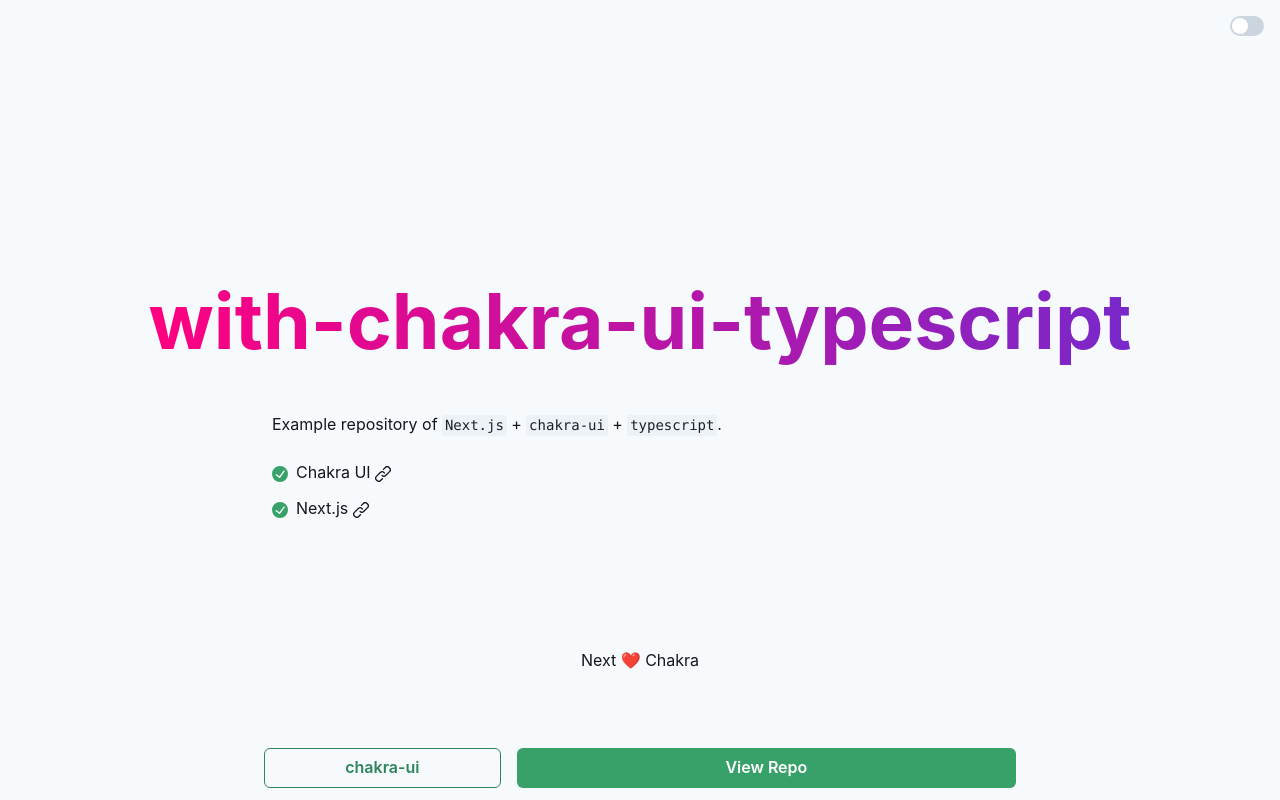
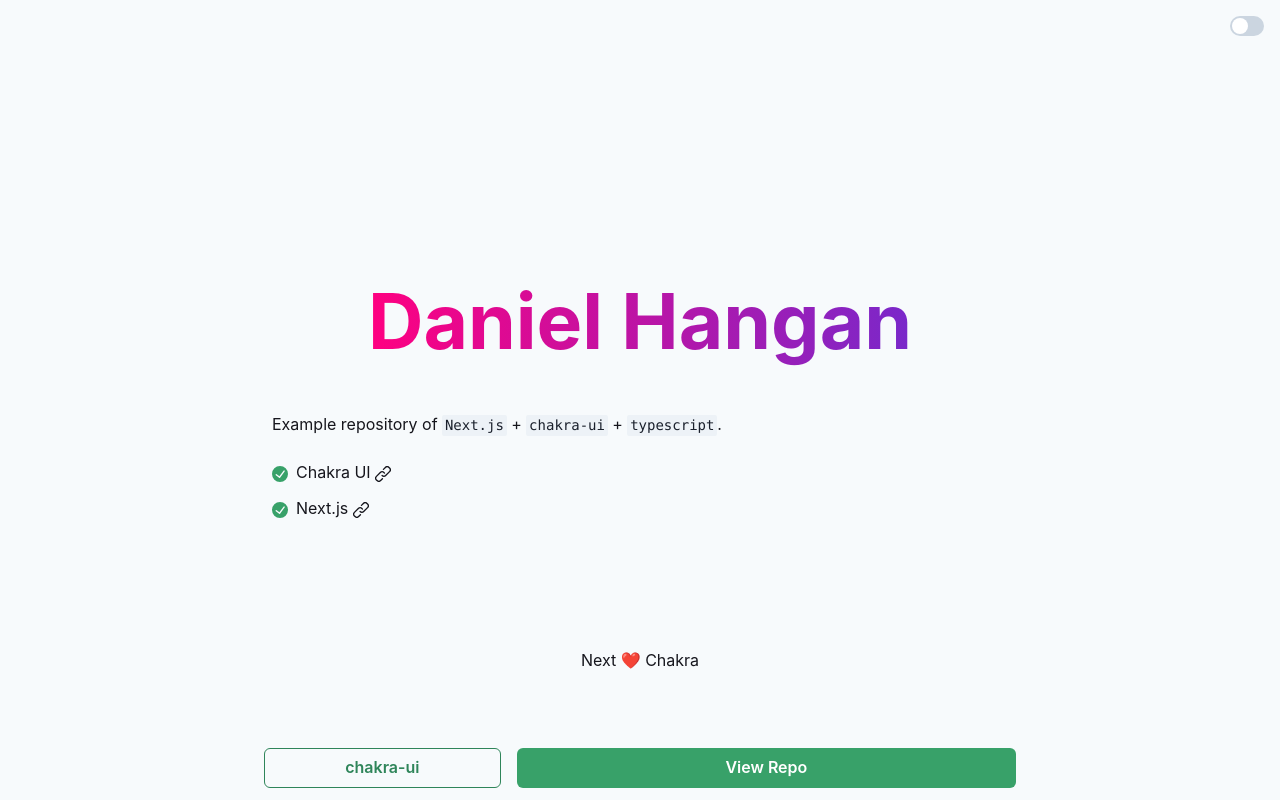
Before and after one commit to danielhangan/personal-website, a Next.js app: page / in a window 1280 px wide. Built offline with nearby package versions, Linux system fonts and the light colour scheme.

Commit message:
first commit

```diff
--- a/src/components/Hero.tsx
+++ b/src/components/Hero.tsx
@@ -13,5 +13,5 @@
 )
 
 Hero.defaultProps = {
-  title: 'with-chakra-ui-typescript',
+  title: 'Daniel Hangan',
 }
```
Also changed, not shown: package.json (+23 -1 lines).
